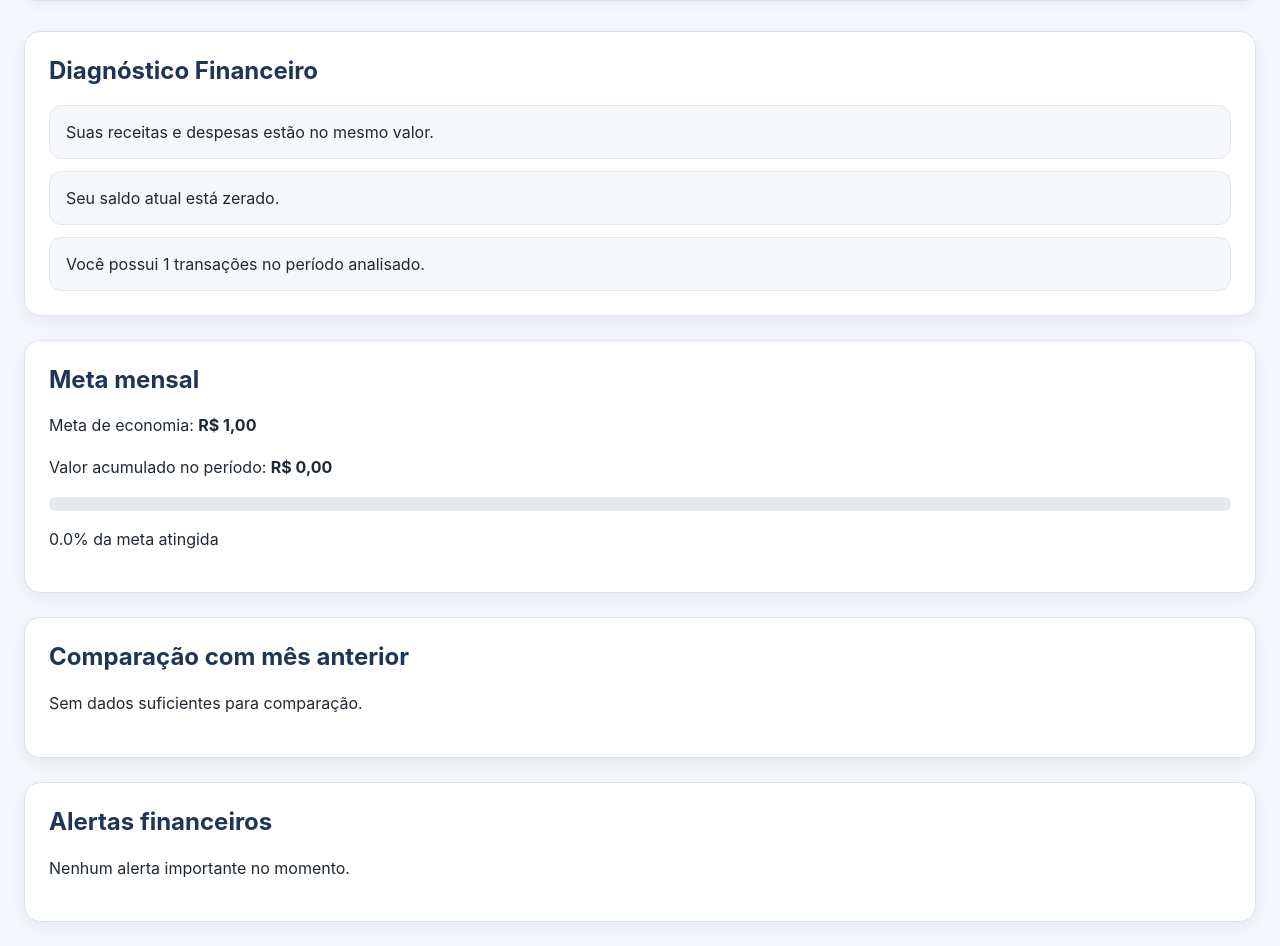
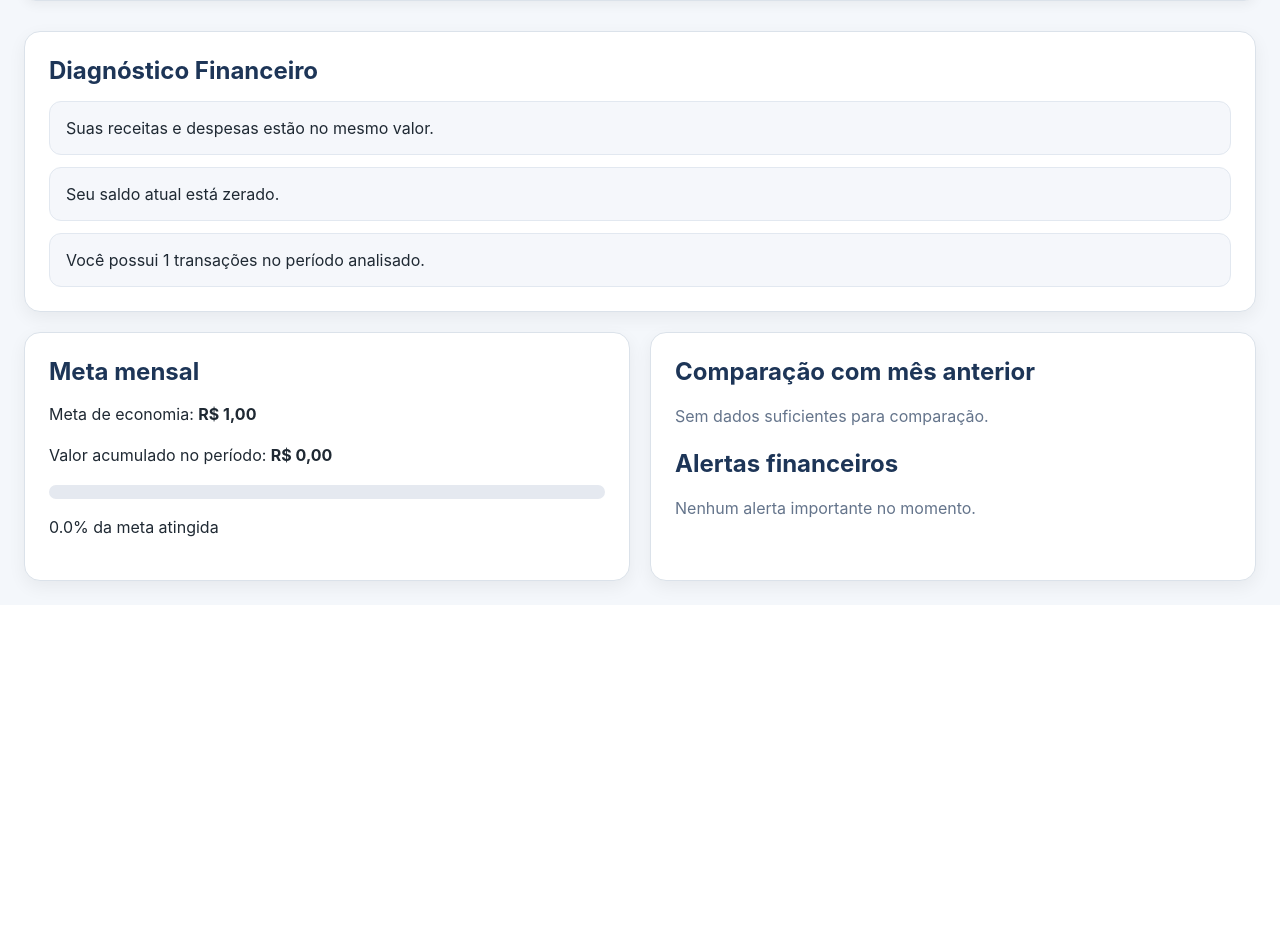
Before and after one commit to ArthurAlvesVS/controle-financeiro, a Flask app: page / in a window 1280 px wide. Shown: the part 2277-3223 px from the top of the page. After the commit the page ends 2874 px from the top, so only its background shows below. Run offline with Flask 3, Linux system fonts and the light colour scheme; the visitor is signed in with stand-in values (Sample User, id 1); tables that the repository leaves empty hold one stand-in row (values such as "Sample post").

Commit message:
Melhora layout do dashboard e ajusta espacamentos dos cards

```diff
--- a/static/components.css
+++ b/static/components.css
@@ -147,15 +147,6 @@
     flex-shrink: 0;
 }
 
-.insights-card {
-    background: white;
-    border: 1px solid var(--color-border);
-    border-radius: 16px;
-    padding: 24px;
-    box-shadow: var(--shadow-card);
-    margin-top: 24px;
-}
-
 .insights-list {
     display: flex;
     flex-direction: column;
@@ -172,38 +163,19 @@
     line-height: 1.5;
 }
 
-.alerts-card {
-    background: white;
-    border: 1px solid var(--color-border);
-    border-radius: 16px;
-    padding: 24px;
-    box-shadow: var(--shadow-card);
-    margin-top: 24px;
-}
-
 .alerts-list {
     display: flex;
     flex-direction: column;
     gap: 12px;
-    margin-top: 16px;
 }
 
 .alert-item {
     background: #fff4e5;
     border: 1px solid #f6d39b;
     color: #8a5a00;
-    border-radius: 12px;
-    padding: 14px 16px;
+    border-radius: 10px;
+    padding: 10px 14px;
     line-height: 1.5;
-}
-
-.goal-card {
-    background: white;
-    border: 1px solid var(--color-border);
-    border-radius: 16px;
-    padding: 24px;
-    box-shadow: var(--shadow-card);
-    margin-top: 24px;
 }
 
 .goal-progress {
@@ -221,3 +193,50 @@
     border-radius: 999px;
     transition: width 0.3s ease;
 }
+
+.insights-card,
+.goal-card,
+.analysis-card {
+    background: white;
+    border: 1px solid var(--color-border);
+    border-radius: 16px;
+    padding: 24px;
+    box-shadow: var(--shadow-card);
+}
+
+.analysis-card {
+    display: flex;
+    flex-direction: column;
+    gap: 10px;
+    height: 100%;
+}
+
+.analysis-card p {
+    margin: 0;
+}
+
+.analysis-card h2,
+.insights-card h2,
+.goal-card h2 {
+    margin-top: 0;
+    margin-bottom: 10px;
+}
+
+.analysis-section {
+    display: flex;
+    flex-direction: column;
+    gap: 8px;
+}
+
+.analysis-section h3 {
+    margin: 0;
+    margin-bottom: 4px;
+    font-size: 16px;
+    color: var(--color-primary);
+}
+
+.analysis-empty {
+    margin: 0;
+    padding-bottom: 10px;
+    color: #64748b;
+}
--- a/static/layout.css
+++ b/static/layout.css
@@ -69,3 +69,31 @@
     width: 100% !important;
     height: 100% !important;
 }
+
+.financial-dashboard-layout {
+    display: flex;
+    flex-direction: column;
+    gap: 20px;
+    margin-top: 24px;
+}
+
+.financial-top {
+    width: 100%;
+}
+
+.financial-bottom {
+    display: grid;
+    grid-template-columns: 1fr 1fr;
+    gap: 20px;
+    align-items: stretch;
+}
+
+.financial-bottom-left,
+.financial-bottom-right {
+    display: flex;
+}
+
+.financial-bottom-left > *,
+.financial-bottom-right > * {
+    width: 100%;
+}
--- a/static/responsive.css
+++ b/static/responsive.css
@@ -39,6 +39,10 @@
     .auth-card {
         width: 100%;
         max-width: 100%;
+    }
+
+    .financial-bottom {
+        grid-template-columns: 1fr;
     }
 }
 
--- a/templates/index.html
+++ b/templates/index.html
@@ -182,6 +182,8 @@
     </div>
 </div>
 
+<div class="financial-dashboard-layout">
+    <div class="financial-top">
         <div class="insights-card">
             <h2>Diagnóstico Financeiro</h2>
 
@@ -195,6 +197,10 @@
             </div>
             {% endif %}
         </div>
+    </div>
+
+    <div class="financial-bottom">
+    <div class="financial-bottom-left">
         <div class="goal-card">
             <h2>Meta mensal</h2>
 
@@ -211,7 +217,12 @@
             <p>Você ainda não definiu uma meta mensal no seu perfil.</p>
             {% endif %}
         </div>
-<div class="insights-card">
+    </div>
+
+    <div class="financial-bottom-right">
+        <div class="analysis-card">
+
+            <div class="analysis-section">
                 <h2>Comparação com mês anterior</h2>
 
                 {% if comparacoes %}
@@ -223,11 +234,11 @@
                     {% endfor %}
                 </div>
                 {% else %}
-        <p>Sem dados suficientes para comparação.</p>
+                <p class="analysis-empty">Sem dados suficientes para comparação.</p>
                 {% endif %}
             </div>
 
-<div class="alerts-card">
+            <div class="analysis-section">
                 <h2>Alertas financeiros</h2>
 
                 {% if alerts %}
@@ -239,10 +250,12 @@
                     {% endfor %}
                 </div>
                 {% else %}
-        <p>Nenhum alerta importante no momento.</p>
+                <p class="analysis-empty">Nenhum alerta importante no momento.</p>
                 {% endif %}
             </div>
-
+        </div>
+    </div>
+</div>
 {% endblock %}
 
 {% block scripts %}
```
Also changed, not shown: templates/add_transaction.html (+7 -4 lines), templates/edit_transaction.html (+7 -4 lines). Lines whose indentation alone changed are shown as unchanged.
